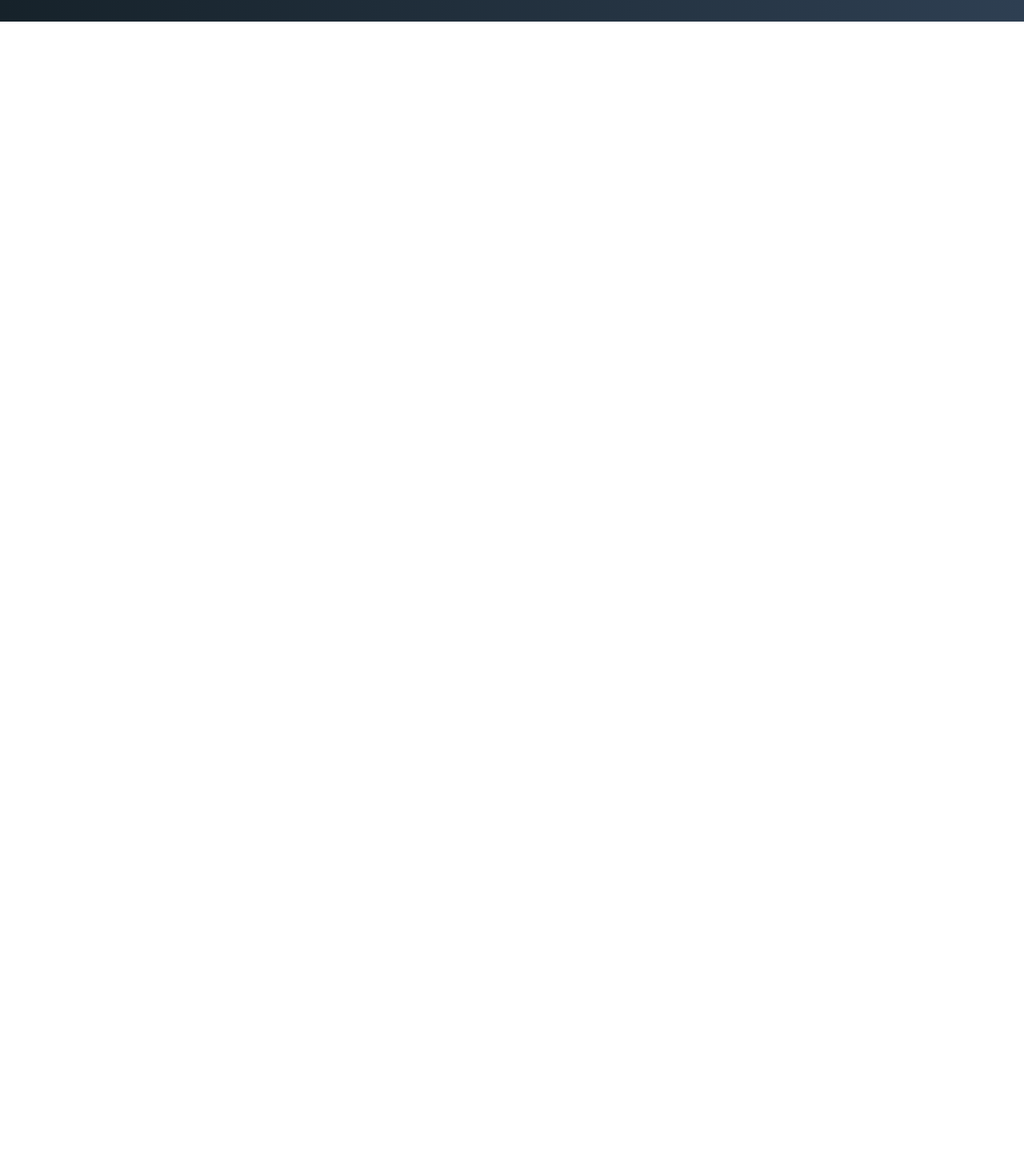
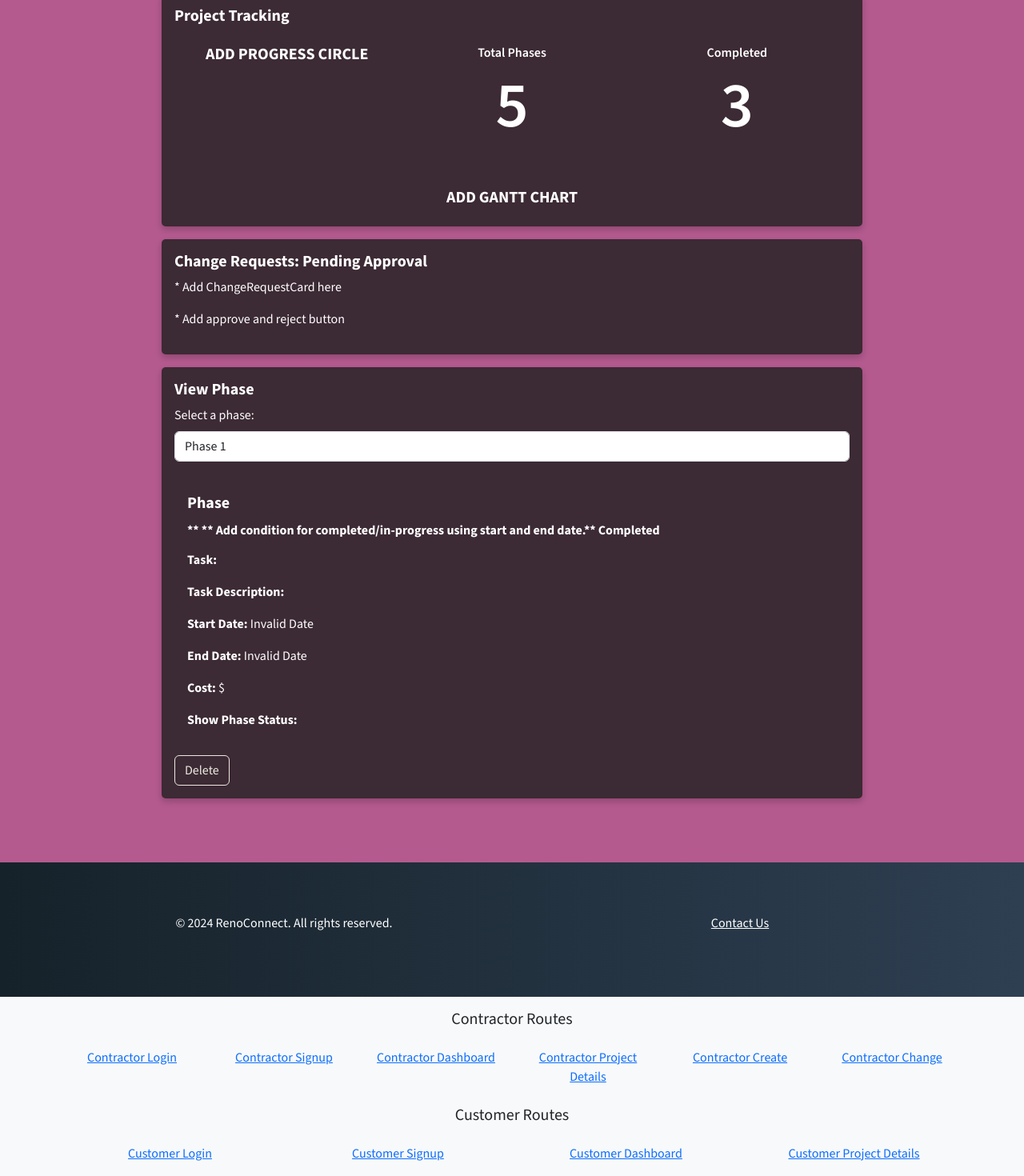
Before and after one commit to Jaw992/Project-3-RenoConnect, a React (Vite) app in the folder frontend/: page /customer in a window 1280 px wide. Shown: the part 197-1667 px from the top of the page at 80% size. Before the commit the page ends 800 px from the top, so only its background shows below. Built offline with nearby package versions, Linux system fonts and the light colour scheme.

Commit message:
feat: del: ProjectTracking, add: ProjectTrackingCard, update other components

```diff
--- a/frontend/src/App.jsx
+++ b/frontend/src/App.jsx
@@ -11,8 +11,10 @@ import ContractorSignup from "./pages/ContractorSignup";
 import CustomerSignup from "./pages/CustomerSignup";
 import ContractorDashboard from "./pages/ContractorDashboard";
 import ContractorProjectDetails from "./pages/ContractorProjectDetails";
-import ContractorCreate from "./pages/contractorCreate";
-import ContractorChange from "./pages/contractorChange";
+import ContractorCreate from "./pages/ContractorCreate";
+import ContractorChange from "./pages/ContractorChange";
+import CustomerDashboard from "./pages/CustomerDashboard";
+import CustomerProjectDetails from "./pages/CustomerProjectDetails";
 import bgImage from "./assets/b1.jpg";
 import { Link } from "react-router-dom";
 import "./css/styles.css";
@@ -20,10 +22,9 @@ import "./css/styles.css";
 function App() {
   return (
     <div className="homeContent">
-      {/* <ContractorBar /> */}
-      {/* <CustomerBar /> */}
-      <Navibar />
-
+      {/* /* <ContractorBar /> */}
+      <CustomerBar /> */
+      {/* <Navibar /> */}
       <Routes>
         <Route
           path="/"
@@ -75,6 +76,11 @@ function App() {
         />
         <Route path="/contractor/create" element={<ContractorCreate />} />
         <Route path="/contractor/change" element={<ContractorChange />} />
+        <Route path="/customer" element={<CustomerDashboard />} />
+        <Route
+          path="/customer/projectdetails"
+          element={<CustomerProjectDetails />}
+        />
       </Routes>
       <Footer />
     </div>
--- a/frontend/src/components/ContractorBar.jsx
+++ b/frontend/src/components/ContractorBar.jsx
@@ -2,6 +2,7 @@ import Container from "react-bootstrap/Container";
 import Nav from "react-bootstrap/Nav";
 import Navbar from "react-bootstrap/Navbar";
 import NavDropdown from "react-bootstrap/NavDropdown";
+import { Link } from "react-router-dom";
 
 function ContractorBar() {
   const userName = "Bob";
@@ -34,10 +35,14 @@ function ContractorBar() {
             className="justify-content-end"
           >
             <Nav>
-              <Nav.Link className="navLink" href="#home">
+              <Nav.Link as={Link} className="navLink" to="/contractor">
                 Dashboard
               </Nav.Link>
-              <Nav.Link className="navLink" href="#link">
+              <Nav.Link
+                as={Link}
+                className="navLink"
+                to="//contractor/projectdetails"
+              >
                 Project Details
               </Nav.Link>
               <NavDropdown
@@ -45,10 +50,11 @@ function ContractorBar() {
                 title="Phase Controls"
                 id="basic-nav-dropdown"
               >
-                <NavDropdown.Item href="#action/3.1">Create</NavDropdown.Item>
-                <NavDropdown.Item href="#action/3.2">Edit</NavDropdown.Item>
-                <NavDropdown.Item href="#action/3.3">
-                  View/Submit/Delete
+                <NavDropdown.Item as={Link} to="/contractor/create">
+                  Create
+                </NavDropdown.Item>
+                <NavDropdown.Item as={Link} to="/contractor/change">
+                  Change
                 </NavDropdown.Item>
               </NavDropdown>
             </Nav>
--- a/frontend/src/components/CustomerBar.jsx
+++ b/frontend/src/components/CustomerBar.jsx
@@ -1,6 +1,7 @@
 import Container from "react-bootstrap/Container";
 import Nav from "react-bootstrap/Nav";
 import Navbar from "react-bootstrap/Navbar";
+import { Link } from "react-router-dom";
 
 function CustomerBar() {
   const userName = "Bob";
@@ -35,14 +36,15 @@ function CustomerBar() {
             className="justify-content-end"
           >
             <Nav>
-              <Nav.Link className="navLink" href="#home">
+              <Nav.Link as={Link} className="navLink" to="/customer">
                 Dashboard
               </Nav.Link>
-              <Nav.Link className="navLink" href="#link">
+              <Nav.Link
+                as={Link}
+                className="navLink"
+                to="/customer/projectdetails"
+              >
                 Project Details
-              </Nav.Link>
-              <Nav.Link className="navLink" href="#link">
-                Review
               </Nav.Link>
             </Nav>
           </Navbar.Collapse>
--- a/frontend/src/components/Footer.jsx
+++ b/frontend/src/components/Footer.jsx
@@ -1,7 +1,9 @@
 import { Container, Row, Col } from "react-bootstrap";
+import { Link } from "react-router-dom";
 
 const Footer = () => {
   return (
+    <>
       <footer className="bg-footer text-white">
         <Container>
           <Row>
@@ -19,6 +21,64 @@ const Footer = () => {
           </Row>
         </Container>
       </footer>
+
+      {/*Test Routes */}
+      <div className="bg-light py-3">
+        <Container>
+          {/* Contractor Links */}
+          <Row className="mb-3">
+            <Col>
+              <h5 className="text-center">Contractor Routes</h5>
+            </Col>
+          </Row>
+          <Row>
+            <Col className="text-center">
+              <Link to="/contractor/login">Contractor Login</Link>
+            </Col>
+            <Col className="text-center">
+              <Link to="/contractor/signup">Contractor Signup</Link>
+            </Col>
+            <Col className="text-center">
+              <Link to="/contractor">Contractor Dashboard</Link>
+            </Col>
+            <Col className="text-center">
+              <Link to="/contractor/projectdetails">
+                Contractor Project Details
+              </Link>
+            </Col>
+            <Col className="text-center">
+              <Link to="/contractor/create">Contractor Create</Link>
+            </Col>
+            <Col className="text-center">
+              <Link to="/contractor/change">Contractor Change</Link>
+            </Col>
+          </Row>
+
+          {/* Customer Links */}
+          <Row className="mt-4 mb-3">
+            <Col>
+              <h5 className="text-center">Customer Routes</h5>
+            </Col>
+          </Row>
+          <Row>
+            <Col className="text-center">
+              <Link to="/customer/login">Customer Login</Link>
+            </Col>
+            <Col className="text-center">
+              <Link to="/customer/signup">Customer Signup</Link>
+            </Col>
+            <Col className="text-center">
+              <Link to="/customer">Customer Dashboard</Link>
+            </Col>
+            <Col className="text-center">
+              <Link to="/customer/projectdetails">
+                Customer Project Details
+              </Link>
+            </Col>
+          </Row>
+        </Container>
+      </div>
+    </>
   );
 };
 
--- a/frontend/src/components/PhaseDetailsCard.jsx
+++ b/frontend/src/components/PhaseDetailsCard.jsx
@@ -22,6 +22,7 @@ const PhaseDetailsCard = ({ phase, viewMode }) => {
         style={{
           backgroundColor: "transparent",
           color: "white",
+          border: "none",
         }}
       >
         <Card.Body>
@@ -41,6 +42,7 @@ const PhaseDetailsCard = ({ phase, viewMode }) => {
         style={{
           backgroundColor: "transparent",
           color: "white",
+          border: "none",
         }}
       >
         <Card.Body>
--- /dev/null
+++ b/frontend/src/components/ProjectTrackingCard.jsx
@@ -0,0 +1,37 @@
+import React, { useState } from "react";
+import { Container, Form, Button, Row, Col } from "react-bootstrap";
+
+const ProjectTrackingCard = () => {
+  const totalPhases = 5;
+  const completedPhases = 3;
+
+  return (
+    <div>
+      <Container className="pages-custom-container">
+        <div>
+          {/* <h5 className="h3-custom mb-4">Tracking</h5> */}
+          <Row className="mt-2">
+            <Col className="d-flex flex-column align-items-center">
+              <h5 className="h3-custom">ADD PROGRESS CIRCLE</h5>
+            </Col>
+            <Col className="d-flex flex-column align-items-center">
+              <h5 className="p-projectTracking">Total Phases</h5>
+              <h2 className="h2-projectTracking">{totalPhases}</h2>
+            </Col>
+            <Col className="d-flex flex-column align-items-center">
+              <h5 className="p-projectTracking">Completed</h5>
+              <h2 className="h2-projectTracking">{completedPhases}</h2>
+            </Col>
+          </Row>
+          <Row>
+            <Col className="d-flex flex-column align-items-center">
+              <h5 className="h3-custom gantt-chart-pad">ADD GANTT CHART</h5>
+            </Col>
+          </Row>
+        </div>
+      </Container>
+    </div>
+  );
+};
+
+export default ProjectTrackingCard;
--- a/frontend/src/css/styles.css
+++ b/frontend/src/css/styles.css
@@ -167,17 +167,11 @@ body {
 
 .contractor-bg {
   background: #16222a;
-  /* background: pink; */
-}
-
-.contractor-bg {
-  background: #16222a;
   background: -webkit-linear-gradient(to right, #3a6073, #16222a);
   background: linear-gradient(to right, #3a6073, #16222a);
 }
-
-.customer-bg {
-  background: #16222a;
+.contractor-bg {
+  background: #2f5f7f;
   /* background: pink; */
 }
 
@@ -186,8 +180,13 @@ body {
   background: -webkit-linear-gradient(to right, #ff9472, #f2709c);
   background: linear-gradient(to right, #ff9472, #f2709c);
 }
+
+.customer-bg {
+  background: #b45a8f;
+  /* background: pink; */
+}
 .pages-pad {
-  padding-top: 5rem;
+  padding-top: 8rem;
   padding-bottom: 5rem;
 }
 .pages-form-labels {
@@ -195,11 +194,11 @@ body {
 }
 
 .pages-custom-container {
-  max-width: 1000px;
+  max-width: 900px;
   margin: 0 auto;
 }
 .pages-box-shadow {
-  background-color: rgba(20, 20, 20, 0.7);
+  background-color: rgb(31, 31, 31, 0.8);
   box-shadow: 0px 4px 8px rgba(0, 0, 0, 0.2);
   border-radius: 5px;
   padding: 20px;
@@ -207,3 +206,18 @@ body {
 .changes-text-thin {
   font-weight: 400;
 }
+.h2-projectTracking {
+  /* color: #ebe9e1;*/
+  color: white;
+  font-weight: 600;
+  font-size: 5em;
+}
+.p-projectTracking {
+  /* color: #ebe9e1;*/
+  color: white;
+  font-weight: 600;
+  font-size: 1em;
+}
+.gantt-chart-pad {
+  padding-top: 3rem;
+}
--- a/frontend/src/pages/ContractorDashboard.jsx
+++ b/frontend/src/pages/ContractorDashboard.jsx
@@ -1,6 +1,7 @@
 import React, { useState } from "react";
 import { Container, Form, Button } from "react-bootstrap";
 import PhaseDetailsCard from "../components/PhaseDetailsCard";
+import ProjectTrackingCard from "../components/ProjectTrackingCard";
 
 const ContractorDashboard = () => {
   const [selectedPhase, setSelectedPhase] = useState("Phase 1");
@@ -18,11 +19,10 @@ const ContractorDashboard = () => {
       <Container className="pages-custom-container">
         <h4 className="h3-custom">Dashboard</h4>
         <div className=" pages-box-shadow p-3">
-          <h5 className="h3-custom">Project Tracking</h5>
-          <p style={{ color: "white" }}>
-            * Add Progress Circle, Total Phases, Completed here
-          </p>
-          <p style={{ color: "white" }}>* Add Gantt Chart here</p>
+          <h5 className="h3-custom mb-4">Project Tracking</h5>
+          <div>
+            <ProjectTrackingCard />
+          </div>
         </div>
 
         <div className=" pages-box-shadow p-3 mt-3">
@@ -45,7 +45,7 @@ const ContractorDashboard = () => {
               <option>Phase 2</option>
               <option>Phase 3</option>
             </Form.Control>
-            <div className="pages-box-shadow p-3 mt-3">
+            <div className="mt-4">
               <PhaseDetailsCard phase={selectedPhase} />
             </div>
           </Form.Group>
--- a/frontend/src/pages/ContractorProjectDetails.jsx
+++ b/frontend/src/pages/ContractorProjectDetails.jsx
@@ -1,5 +1,6 @@
 import React, { useState } from "react";
 import { Container, Form, Button } from "react-bootstrap";
+import ProjectTrackingCard from "../components/ProjectTrackingCard";
 
 const ContractorProjectDetails = () => {
   const [formData, setFormData] = useState({
@@ -29,10 +30,9 @@ const ContractorProjectDetails = () => {
     <div className="contractor-bg pages-pad">
       <Container className="pages-custom-container">
         <h4 className="h3-custom">Project Details</h4>
-        <div className="pages-box-shadow p-3">
-          <p style={{ color: "white" }}>* Add Project Details Card Here</p>
+        <div className="pages-box-shadow p-3 p-projectTracking">
+          ADD PROJECT DETAILS CARD
         </div>
-
         <div className="pages-box-shadow p-3 mt-3">
           <h5 className="h3-custom">Create/Edit</h5>
 
--- a/frontend/src/pages/CustomerDashboard.jsx
+++ b/frontend/src/pages/CustomerDashboard.jsx
@@ -0,0 +1,64 @@
+import React, { useState } from "react";
+import { Container, Form, Button } from "react-bootstrap";
+import PhaseDetailsCard from "../components/PhaseDetailsCard";
+import ProjectTrackingCard from "../components/ProjectTrackingCard";
+
+const CustomerDashboard = () => {
+  const [selectedPhase, setSelectedPhase] = useState("Phase 1");
+
+  const handleChange = (e) => {
+    selectedPhase(e.target.value);
+  };
+
+  const handleSubmit = (e) => {
+    e.preventDefault();
+    console.log("Phase deleted: ", selectedPhase);
+  };
+  return (
+    <div className="customer-bg pages-pad">
+      <Container className="pages-custom-container">
+        <h4 className="h3-custom">Dashboard</h4>
+        <div className=" pages-box-shadow p-3">
+          <h5 className="h3-custom mb-4">Project Tracking</h5>
+          <div>
+            <ProjectTrackingCard />
+          </div>
+        </div>
+
+        <div className=" pages-box-shadow p-3 mt-3">
+          <h5 className="h3-custom">Change Requests: Pending Approval</h5>
+          <p style={{ color: "white" }}>* Add ChangeRequestCard here</p>
+          <p style={{ color: "white" }}>* Add approve and reject button</p>
+        </div>
+
+        <Form onSubmit={handleSubmit} className="pages-box-shadow p-3 mt-3">
+          <h5 className="h3-custom">View Phase</h5>
+          <Form.Group controlId="formPhaseSelect" className="mt-1">
+            <Form.Label className="pages-form-labels">
+              Select a phase:
+            </Form.Label>
+            <Form.Control
+              as="select"
+              value={selectedPhase}
+              onChange={handleChange}
+            >
+              <option>Phase 1</option>
+              <option>Phase 2</option>
+              <option>Phase 3</option>
+            </Form.Control>
+            <div className="mt-4">
+              <PhaseDetailsCard phase={selectedPhase} />
+            </div>
+          </Form.Group>
+          <div className="button-container mt-3">
+            <Button type="submit" className="custom-button-primary">
+              Delete
+            </Button>
+          </div>
+        </Form>
+      </Container>
+    </div>
+  );
+};
+
+export default CustomerDashboard;
--- a/frontend/src/pages/CustomerProjectDetails.jsx
+++ b/frontend/src/pages/CustomerProjectDetails.jsx
@@ -0,0 +1,41 @@
+import React, { useState } from "react";
+import { Container, Form, Button } from "react-bootstrap";
+import ProjectTrackingCard from "../components/ProjectTrackingCard";
+
+const ContractorProjectDetails = () => {
+  const [formData, setFormData] = useState({
+    projectId: "",
+    projectAddress: "",
+    totalPhases: "",
+    downPaymentPercent: "",
+    downPaymentReceived: "",
+    totalProjectCost: "",
+    email: "",
+  });
+
+  const handleChange = (e) => {
+    const { name, value } = e.target;
+    setFormData({
+      ...formData,
+      [name]: value,
+    });
+  };
+
+  const handleSubmit = (e) => {
+    e.preventDefault();
+    console.log("Form data submitted:", formData);
+  };
+
+  return (
+    <div className="customer-bg pages-pad">
+      <Container className="pages-custom-container">
+        <h4 className="h3-custom">Project Details</h4>
+        <div className="pages-box-shadow p-3 p-projectTracking">
+          ADD PROJECT DETAILS CARD
+        </div>
+      </Container>
+    </div>
+  );
+};
+
+export default ContractorProjectDetails;
```
Also changed, not shown: frontend/src/components/ProjectTracking.jsx (deleted). Lines whose indentation alone changed are shown as unchanged.
